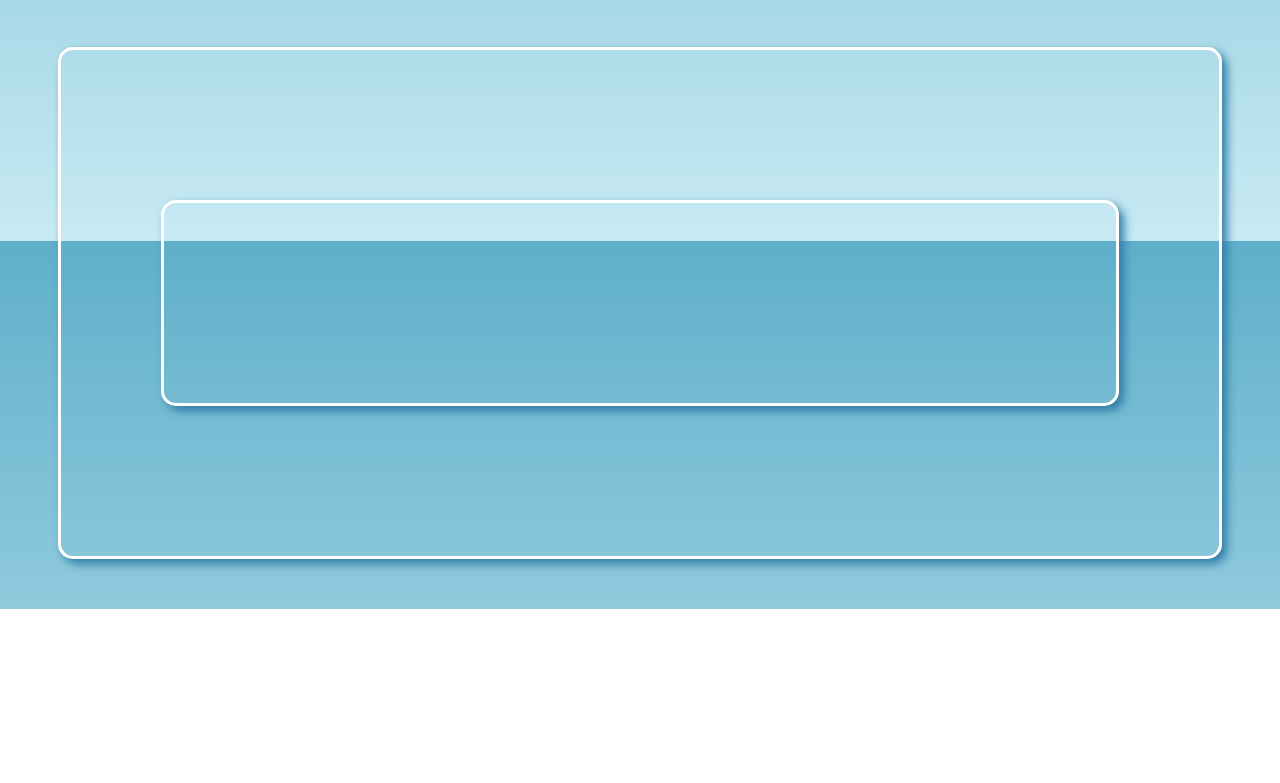
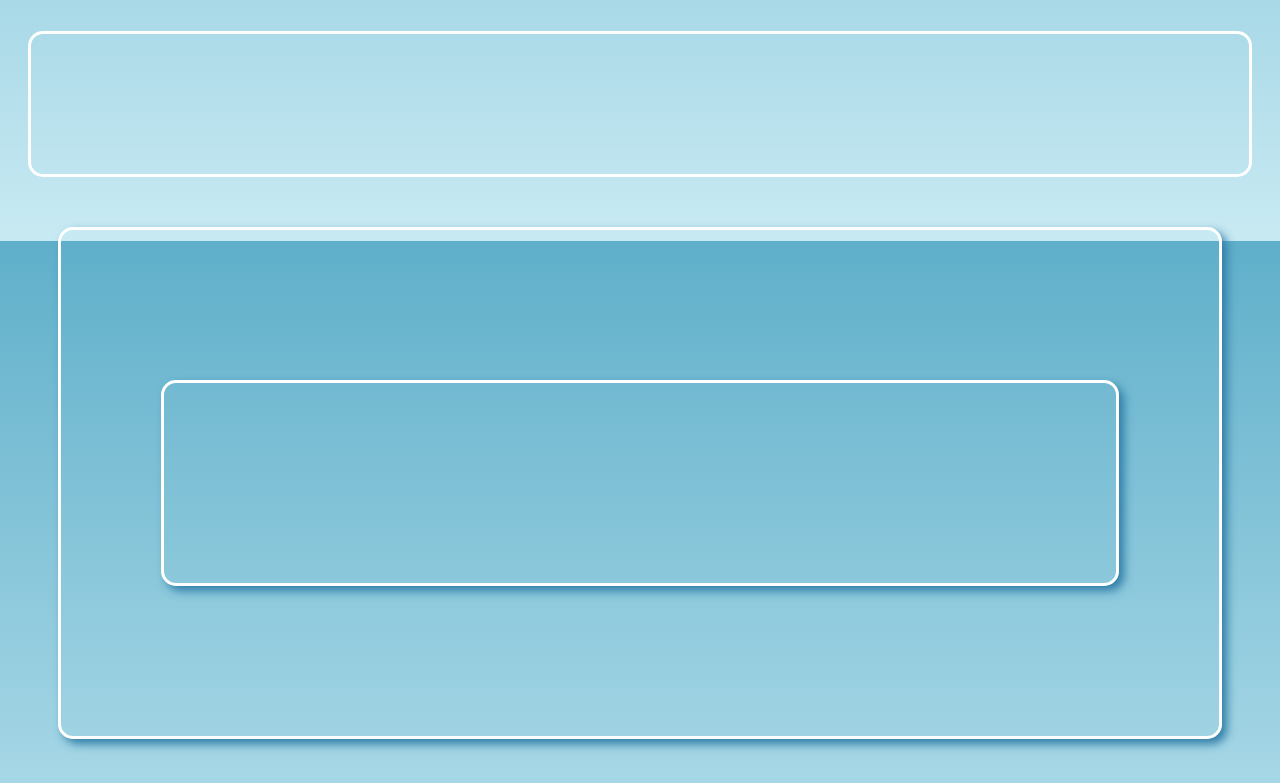
Before and after one commit to conquerersHaki/Weather-App, a plain HTML site: page index.html in a window 1280 px wide. Shown: the part 559-1342 px from the top of the page. Before the commit the page ends 1168 px from the top, so only its background shows below. Drawn offline with nearby package versions, Linux system fonts and the light colour scheme.

Commit message:
finished css styling

```diff
--- a/css/style.css
+++ b/css/style.css
@@ -1,6 +1,6 @@
 * {
   font-family: 'Poiret One', cursive;
-  color: white;
+  color: rgb(49, 69, 129);
 }
 
 body {
@@ -161,9 +161,16 @@ button {
 }
 
 
-/* current weather box */
-#localTime {
-
+/* current day weather box */
+.breakdown-box {
+  height: 100px;
+  display: flex;
+  flex-wrap: wrap;
+  justify-content: center;
+  margin: 20px;
+  padding: 20px;
+  border: 3px solid rgb(255, 255, 255);
+  border-radius: 15px;
 }
 
 
--- a/index.html
+++ b/index.html
@@ -32,7 +32,6 @@
     <button onclick="getWeather()">Go</button>
 
     <h1>Today</h1>
-      <div id="localTime"></div>
       <section id="breakdown">
       <div class="breakdown-box" id="hour1"></div>
       </section>
```
